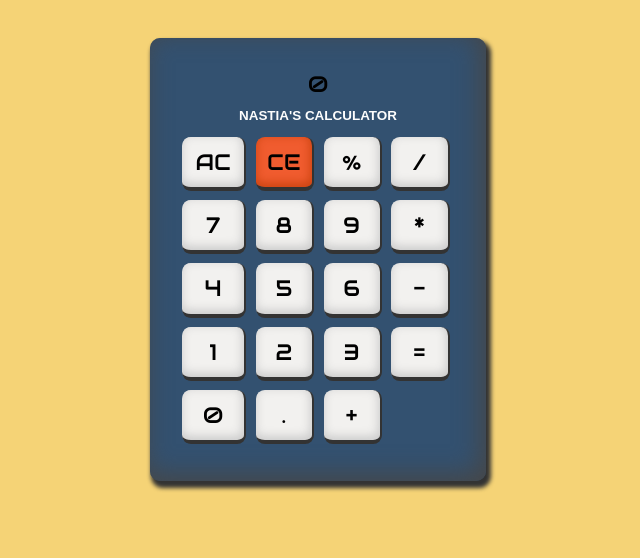
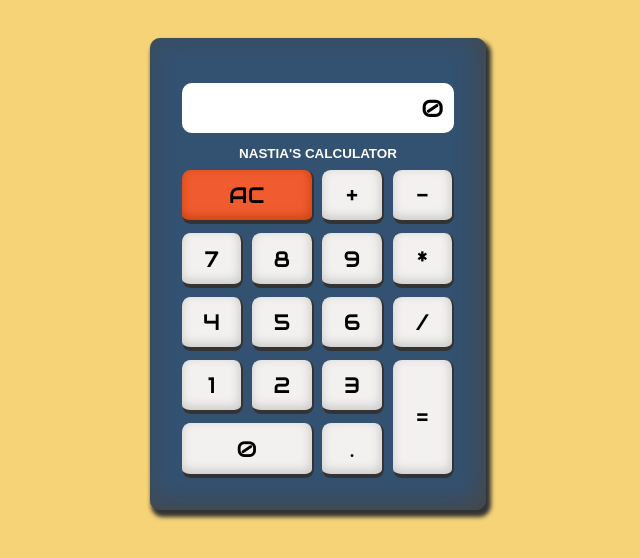
Before and after one commit to nikokosh/jQueryCalculator, an Angular app: page / in a window 1280 px wide. Shown: the top 558 px of the page, without its empty margins (322-962 px from the left). Built offline with nearby package versions, Linux system fonts and the light colour scheme.

Commit message:
refactor(buttons): styling

```diff
--- a/src/app/app.component.scss
+++ b/src/app/app.component.scss
@@ -0,0 +1,31 @@
+.calc-container {
+	-webkit-box-flex: 1;
+	    -ms-flex-positive: 1;
+	        flex-grow: 1;
+	display: flex;
+	flex-direction: column;
+	justify-content: center;
+}
+
+.calc {
+	margin: 0 auto;
+	margin-top: 3%;
+	padding: 2rem;
+	width: 15em;
+	background-color: #335170;
+	border-radius: 10px;
+	text-align: center;
+	font-family: 'Audiowide';
+	font-size: 1.4em;
+	box-shadow: 3px 5px 4px 2px #333,
+				inset -5px -6px 26px 0px rgba(71,71,71,1);
+}
+
+.calc-sign {
+	margin: .7em 0;
+	color: #fdfdfd;
+	font-family: Arial, Helvetica, sans-serif;
+	font-size: .6em;
+	font-weight: bold;
+	text-transform: uppercase;
+}
--- a/src/app/buttons/buttons.component.html
+++ b/src/app/buttons/buttons.component.html
@@ -1,32 +1,23 @@
 <div class="calc-btns-container">
-  <div class="calc-btn-row">
-    <button id="clear" class="calc-btn" (click)="pressClear()">AC</button>
-    <button id="seven" class="calc-btn" (click)="pressDigit(7)">7</button>
-    <button id="four" class="calc-btn" (click)="pressDigit(4)">4</button>
-    <button id="one" class="calc-btn"(click)="pressDigit(1)">1</button>
-    <button id="zero" class="calc-btn" (click)="pressDigit(0)">0</button>
-  </div>
+  <button id="clear" class="calc-btn" (click)="pressClear()">AC</button>
+  <button id="add" class="calc-btn" (click)="pressOperator(operators.add.value)">{{ operators.add.value }}</button>
+  <button id="subtract" class="calc-btn" (click)="pressOperator(operators.subtract.value)">{{ operators.subtract.value }}</button>
 
-  <div class="calc-btn-row">
-    <button id="clearOne" class="calc-btn">CE</button>
-    <button id="eight" class="calc-btn" (click)="pressDigit(8)">8</button>
-    <button id="five" class="calc-btn" (click)="pressDigit(5)">5</button>
-    <button id="two" class="calc-btn" (click)="pressDigit(2)">2</button>
-    <button id="decimal" class="calc-btn" (click)="pressDecimal()">.</button>
-  </div>
+  <button id="seven" class="calc-btn" (click)="pressDigit(7)">7</button>
+  <button id="eight" class="calc-btn" (click)="pressDigit(8)">8</button>
+  <button id="nine" class="calc-btn" (click)="pressDigit(9)">9</button>
+  <button id="multiply" class="calc-btn" (click)="pressOperator(operators.multiply.value)">{{ operators.multiply.value }}</button>
 
-  <div class="calc-btn-row">
-    <button class="calc-btn">%</button>
-    <button id="nine" class="calc-btn" (click)="pressDigit(9)">9</button>
-    <button id="six" class="calc-btn" (click)="pressDigit(6)">6</button>
-    <button id="three" class="calc-btn" (click)="pressDigit(3)">3</button>
-    <button id="add" class="calc-btn" (click)="pressOperator(operators.add.value)">{{ operators.add.value }}</button>
-  </div>
+  <button id="four" class="calc-btn" (click)="pressDigit(4)">4</button>
+  <button id="five" class="calc-btn" (click)="pressDigit(5)">5</button>
+  <button id="six" class="calc-btn" (click)="pressDigit(6)">6</button>
+  <button id="divide" class="calc-btn" (click)="pressOperator(operators.divide.value)">{{ operators.divide.value }}</button>
 
-  <div class="calc-btn-row">
-    <button id="divide" class="calc-btn" (click)="pressOperator(operators.divide.value)">{{ operators.divide.value }}</button>
-    <button id="multiply" class="calc-btn" (click)="pressOperator(operators.multiply.value)">{{ operators.multiply.value }}</button>
-    <button id="subtract" class="calc-btn" (click)="pressOperator(operators.subtract.value)">{{ operators.subtract.value }}</button>
-    <button id="equals" class="calc-btn" (click)="pressEquals()">=</button>
-  </div>
+  <button id="one" class="calc-btn"(click)="pressDigit(1)">1</button>
+  <button id="two" class="calc-btn" (click)="pressDigit(2)">2</button>
+  <button id="three" class="calc-btn" (click)="pressDigit(3)">3</button>
+  <button id="equals" class="calc-btn" (click)="pressEquals()">=</button>
+
+  <button id="zero" class="calc-btn" (click)="pressDigit(0)">0</button>
+  <button id="decimal" class="calc-btn" (click)="pressDecimal()">.</button>
 </div>
--- a/src/app/buttons/buttons.component.scss
+++ b/src/app/buttons/buttons.component.scss
@@ -0,0 +1,44 @@
+.calc-btns-container {
+  display: grid;
+  grid-template-columns: repeat(4, 1fr);
+  grid-column-gap: .4em;
+  grid-row-gap: .4em;
+}
+
+.calc-btn {
+	padding: .5em .6em;
+	min-width: 2.6em;
+	background-color: #F2F1EF;
+	border-radius: .4em;
+	border-top: none;
+	border-left: none;
+	border-bottom: 4px solid #333;
+	border-right: 2px solid #333;
+	box-shadow: inset -1px -3px 10px 1px #ccc;
+	cursor: pointer;
+	font-family: 'Audiowide';
+	font-size: 1em;
+}
+
+.calc-btn:active {
+  transform: translate(0px, 2px);
+  box-shadow: none;
+  color: #000;
+}
+
+#equals {
+  grid-row-start: span 2;
+}
+
+#clear {
+  grid-column-start: 1;
+  grid-column-end: 3;
+	padding: .5em .4em;
+	background-color: #f05c2f;
+	box-shadow: inset -1px -3px 10px 1px #cc4411;
+}
+
+#zero {
+  grid-column-start: 1;
+  grid-column-end: 3;
+}
--- a/src/app/display/display.component.html
+++ b/src/app/display/display.component.html
@@ -1,2 +1,4 @@
-<div id="expression">{{ expression }}</div>
-<div id="display">{{ value }}</div>
+<div class="display">
+  <div id="expression">{{ expression }}</div>
+  <div id="display">{{ value }}</div>
+</div>
--- a/src/app/display/display.component.scss
+++ b/src/app/display/display.component.scss
@@ -0,0 +1,9 @@
+.display {
+	margin: .5em auto;
+	padding: .4em;
+	width: 100%;
+	background-color: #fff;
+	border-radius: .4em;
+	font-size: 1.1em;
+	text-align: right;
+}
--- a/src/styles.scss
+++ b/src/styles.scss
@@ -7,13 +7,8 @@
 }
 
 body {
-	display: -webkit-box;
-	display: -ms-flexbox;
 	display: flex;
-	-webkit-box-orient: vertical;
-	-webkit-box-direction: normal;
-	    -ms-flex-direction: column;
-	        flex-direction: column;
+	flex-direction: column;
 	min-height: 100vh;
 	background-color: #f5d376;
 	font-size: 16px;
@@ -28,116 +23,3 @@ header {
 	font-size: 1.8em;
 	box-shadow: 2px 0px 6px 2px #888;
 }
-
-.calc-container {
-	-webkit-box-flex: 1;
-	    -ms-flex-positive: 1;
-	        flex-grow: 1;
-	display: flex;
-	flex-direction: column;
-	justify-content: center;
-}
-
-.calc {
-	margin: 0 auto;
-	margin-top: 3%;
-	padding: 2rem;
-	width: 15em;
-	background-color: #335170;
-	border-radius: 10px;
-	text-align: center;
-	font-family: 'Audiowide';
-	font-size: 1.4em;
-	box-shadow: 3px 5px 4px 2px #333,
-				inset -5px -6px 26px 0px rgba(71,71,71,1);
-}
-
-.calc-sign {
-	margin: .7em 0;
-	color: #fdfdfd;
-	font-family: Arial, Helvetica, sans-serif;
-	font-size: .6em;
-	font-weight: bold;
-	text-transform: uppercase;
-}
-
-#screen {
-	margin: .5em auto;
-	padding: .4em;
-	width: 100%;
-	border-radius: .4em;
-	background-color: #fff;
-	font-size: 1.1em;
-	text-align: right;
-}
-
-.calc-btns-container {
-	display: -webkit-box;
-	display: -ms-flexbox;
-	display: flex;
-	-webkit-box-pack: justify;
-	    -ms-flex-pack: justify;
-	        justify-content: space-between;
-
-}
-
-.calc-btn-row {
-	display : -webkit-box;
-	display : -ms-flexbox;
-	display : flex;
-	-webkit-box-orient: vertical;
-	-webkit-box-direction: normal;
-	    -ms-flex-direction: column;
-	        flex-direction: column;
-}
-
-.calc-btn {
-	margin: .2em 0;
-	margin-right: .2em;
-	padding: .5em .6em;
-	min-width: 2.6em;
-	display: inline-block;
-	background-color: #F2F1EF;
-	font-family: 'Audiowide';
-	font-size: 1em;
-	border-radius: .4em;
-	border-top: none;
-	border-left: none;
-	border-bottom: 4px solid #333;
-	border-right: 2px solid #333;
-
-	box-shadow: inset -1px -3px 10px 1px #ccc;
-	cursor: pointer;
-	outline: none;
-}
-
-.calc-btn:active {
-  -webkit-transform: translate(0px, 2px);
-          transform: translate(0px, 2px);
-  box-shadow: none;
-  color: #000;
-}
-
-
-#equal {
-	-webkit-box-flex: 1;
-	    -ms-flex-positive: 1;
-	        flex-grow: 1;
-	line-height: 4;
-}
-
-#clearOne,
-#clearAll {
-	padding: .5em .4em;
-	background-color: #f05c2f;
-	box-shadow: inset -1px -3px 10px 1px #cc4411;
-}
-
-footer {
-	padding: 2em;
-	text-align: center;
-}
-
-footer a {
-	color: #cc4411;
-}
```
